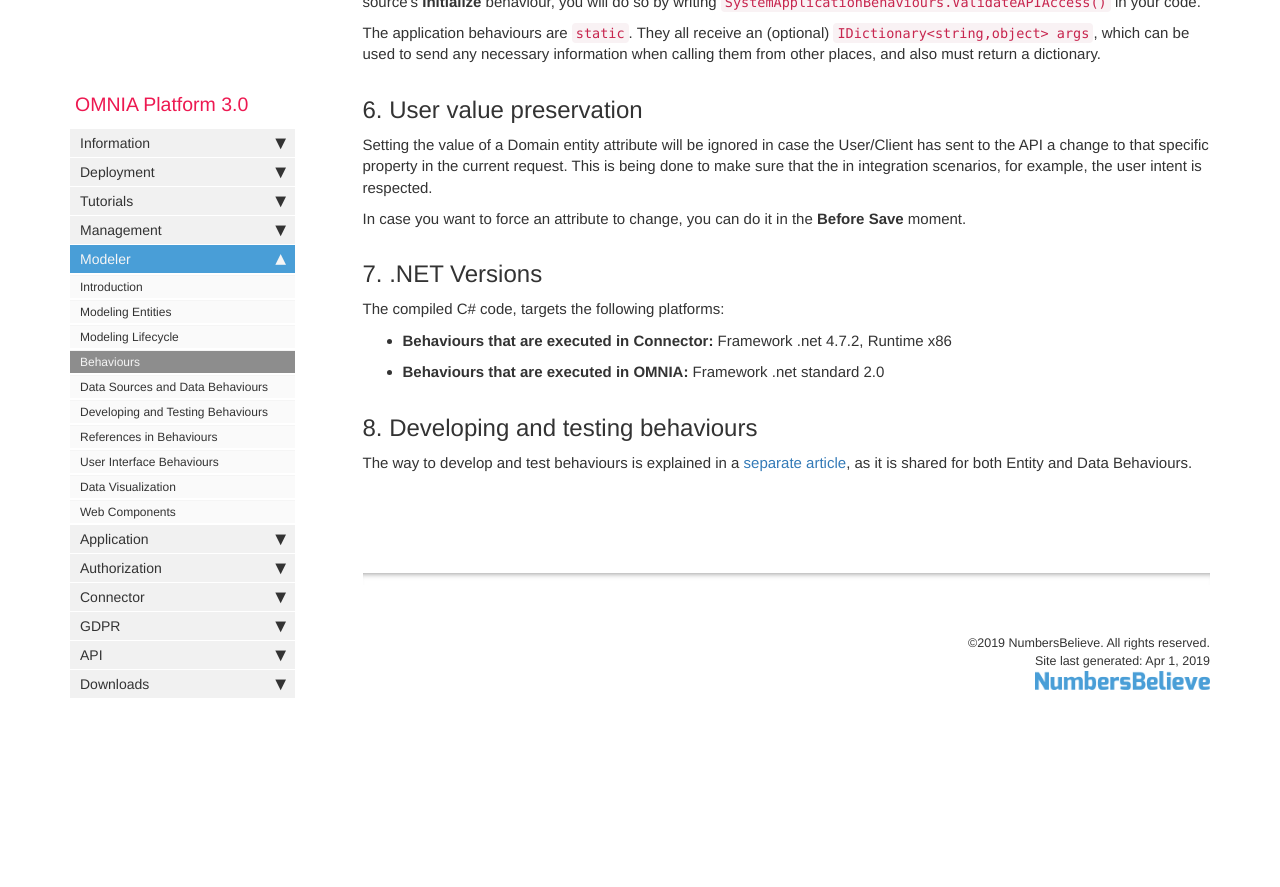
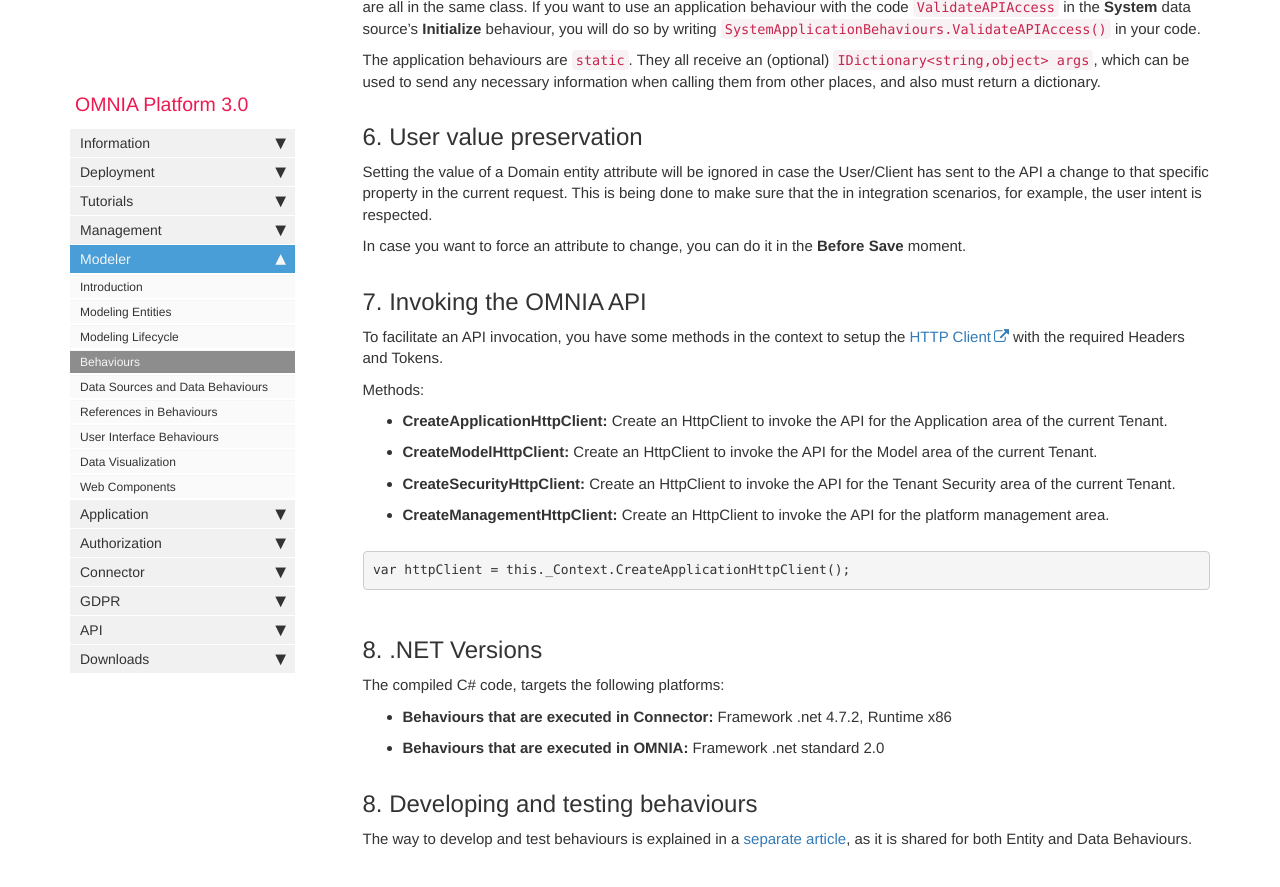
Before and after one commit to daniel8lopes/omnia3, a Jekyll site: the page built from docs/pages/omnia3/Modeler/omnia3_modeler_behaviours.md, in a window 1280 px wide and 900 px high, scrolled down 5011 px. Shown: the top 887 px of the window. Built offline with Jekyll 4.4.1, drawn with Linux system fonts in a browser that asks for light colours; nearby versions of some CDN libraries; comment, search, counter and statistics services are not loaded; before the commit the page ends 5761 px from its top, so only the background shows below that; some of the changed text lies outside the part shown.

Commit message:
Add Create HttpClient methods

````diff
--- a/docs/_data/sidebars/omnia3_sidebar.yml
+++ b/docs/_data/sidebars/omnia3_sidebar.yml
@@ -131,10 +131,6 @@ entries:
       url: /omnia3_modeler_datasources.html
       output: web, pdf
 
-    - title: Developing and Testing Behaviours
-      url: /omnia3_modeler_developingbehaviours.html
-      output: web, pdf
-
     - title: References in Behaviours
       url: /omnia3_modeler_references.html
       output: web, pdf
--- a/docs/pages/omnia3/Modeler/omnia3_modeler_behaviours.md
+++ b/docs/pages/omnia3/Modeler/omnia3_modeler_behaviours.md
@@ -146,7 +146,23 @@ Setting the value of a Domain entity attribute will be ignored in case the User/
 
 In case you want to force an attribute to change, you can do it in the **Before Save** moment.
 
-## 7. .NET Versions
+## 7. Invoking the OMNIA API
+
+To facilitate an API invocation, you have some methods in the context to setup the [HTTP Client](https://docs.microsoft.com/en-us/dotnet/api/system.net.http.httpclient?redirectedfrom=MSDN&view=netframework-4.7.2) with the required Headers and Tokens.
+
+Methods:
+
+- **CreateApplicationHttpClient:** Create an HttpClient to invoke the API for the Application area of the current Tenant.
+- **CreateModelHttpClient:** Create an HttpClient to invoke the API for the Model area of the current Tenant.
+- **CreateSecurityHttpClient:** Create an HttpClient to invoke the API for the Tenant Security area of the current Tenant.
+- **CreateManagementHttpClient:** Create an HttpClient to invoke the API for the platform management area.
+
+```C#
+var httpClient = this._Context.CreateApplicationHttpClient();
+```
+
+
+## 8. .NET Versions
 
 The compiled C# code, targets the following platforms:
 
````
Also changed, not shown: docs/pages/omnia3/Downloads/omnia3_downloads.md (+1 -1 lines).
